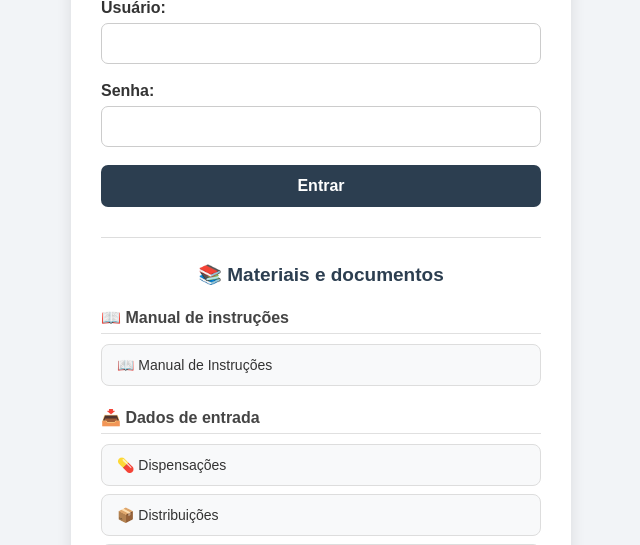
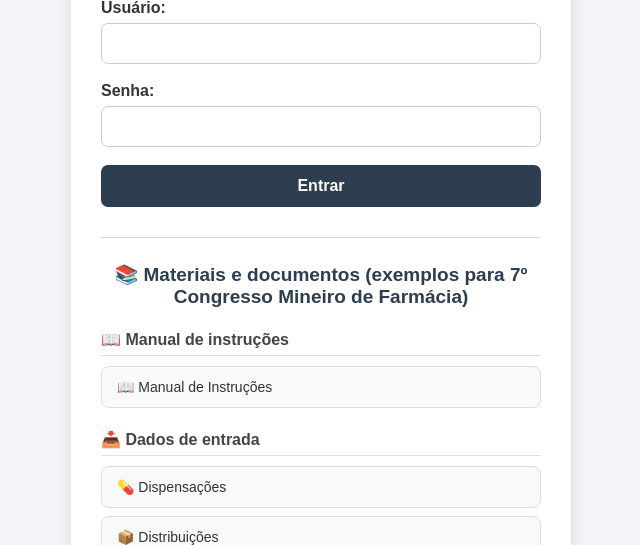
Before and after one commit to lealtiago-source/Far-analisedeconsumoeestoque, a Flask app: page / in a window 1280 px wide. Shown: the part 134-679 px from the top of the page, without its empty margins (319-959 px from the left). Run offline with Flask 3, Linux system fonts and the light colour scheme.

Commit message:
Update heading text for document section

```diff
--- a/templates/login.html
+++ b/templates/login.html
@@ -240,7 +240,7 @@
 
 
         <h3>
-            📚 Materiais e documentos
+            📚 Materiais e documentos (exemplos para 7º Congresso Mineiro de Farmácia)
         </h3>
 
 
```
